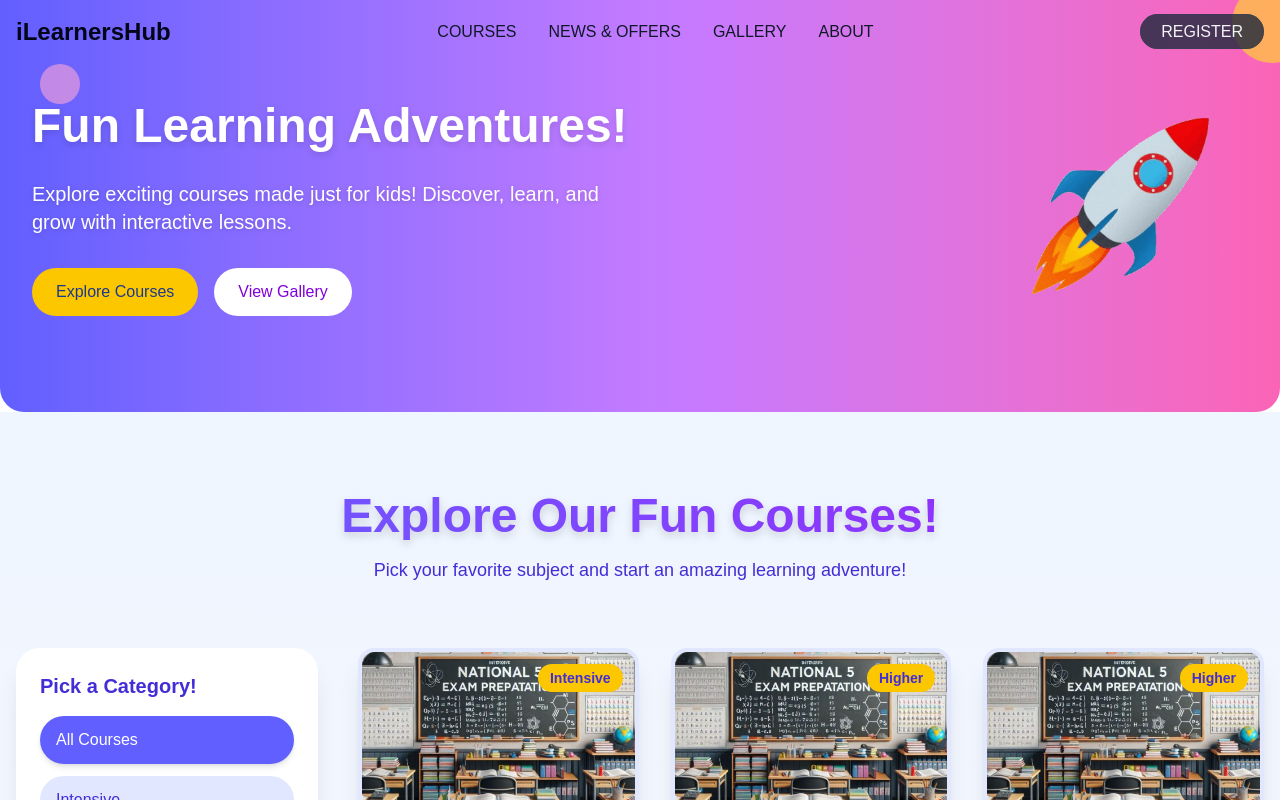
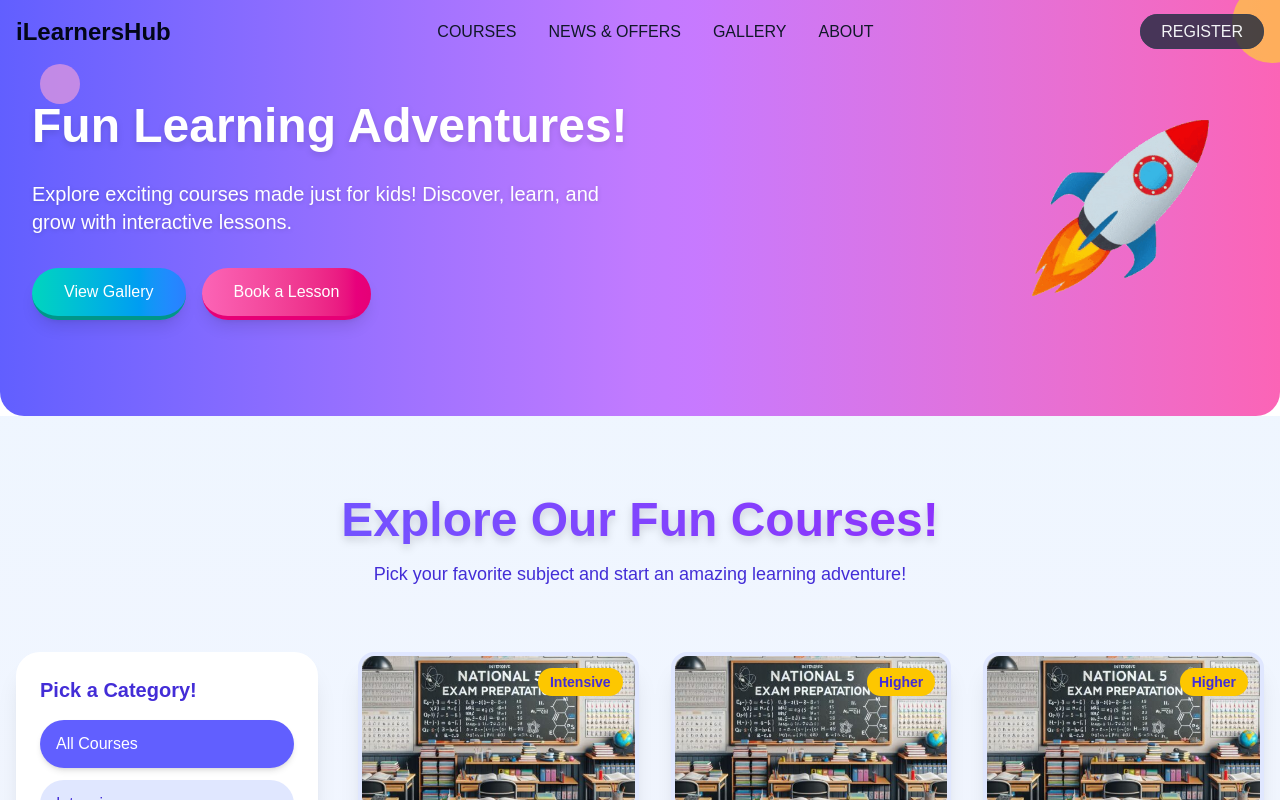
Before and after one commit to MoyasiGinko/iLearners-Hub, a Next.js app: page /courses in a window 1280 px wide. Shown: the top 800 px of the page. Built offline with nearby package versions, Linux system fonts and the light colour scheme.

Commit message:
fix the button

```diff
--- a/components/about/hero/index.tsx
+++ b/components/about/hero/index.tsx
@@ -3,6 +3,7 @@ import React, { useEffect, useState } from "react";
 import Link from "next/link";
 import { motion } from "framer-motion";
 import Image from "next/image";
+import CustomButton from "@/components/common/CustomButton";
 
 const Hero: React.FC = () => {
   const [isMobile, setIsMobile] = useState(false);
@@ -42,16 +43,16 @@ const Hero: React.FC = () => {
             and achieve their dreams. Join us on this exciting journey!
           </p>
           <div className="flex flex-wrap gap-3 md:gap-4">
-            <Link href="/courses">
-              <span className="bg-yellow-400 text-blue-900 px-5 sm:px-6 py-2.5 sm:py-3 rounded-full font-medium hover:bg-yellow-300 transition-all inline-block text-sm sm:text-base whitespace-nowrap">
-                Explore Courses
-              </span>
-            </Link>
-            <Link href="/contact">
-              <span className="bg-white text-purple-700 px-5 sm:px-6 py-2.5 sm:py-3 rounded-full font-medium hover:bg-opacity-90 transition-all inline-block text-sm sm:text-base whitespace-nowrap">
-                Contact Us
-              </span>
-            </Link>
+            <CustomButton
+              text="Explore Courses"
+              href="/courses"
+              className="bg-gradient-to-r from-yellow-400 to-yellow-500 border-yellow-600 hover:bg-opacity-90"
+            />
+            <CustomButton
+              text="Book a Lesson"
+              href="/register"
+              className="bg-gradient-to-r from-pink-400 to-pink-600 border-pink-600 hover:bg-opacity-90"
+            />
           </div>
         </motion.div>
 
--- a/components/common/CustomButton.tsx
+++ b/components/common/CustomButton.tsx
@@ -16,9 +16,9 @@ const CustomButton: React.FC<CustomButtonProps> = ({
       <a
         href={href} // Use the href prop here
         className={`px-8 inline-block py-3 rounded-full
-       bg-gradient-to-r from-teal-400 to-blue-500 text-white font-medium
+        text-white font-medium
        shadow-lg hover:shadow-xl
-       border-b-4 border-teal-600
+       border-b-4
        active:border-b-0 active:border-t-0 active:shadow-inner
        active:translate-y-1 hover:-translate-y-1
        transform transition-all duration-200
--- a/components/courses/hero/index.tsx
+++ b/components/courses/hero/index.tsx
@@ -3,6 +3,7 @@ import React, { useEffect, useState } from "react";
 import Link from "next/link";
 import { motion } from "framer-motion";
 import Image from "next/image";
+import CustomButton from "@/components/common/CustomButton";
 
 const Hero: React.FC = () => {
   const [isMobile, setIsMobile] = useState(false);
@@ -42,16 +43,16 @@ const Hero: React.FC = () => {
             grow with interactive lessons.
           </p>
           <div className="flex flex-wrap gap-3 md:gap-4">
-            <Link href="/courses">
-              <span className="bg-yellow-400 text-blue-900 px-5 sm:px-6 py-2.5 sm:py-3 rounded-full font-medium hover:bg-yellow-300 transition-all inline-block text-sm sm:text-base whitespace-nowrap">
-                Explore Courses
-              </span>
-            </Link>
-            <Link href="/gallery">
-              <span className="bg-white text-purple-700 px-5 sm:px-6 py-2.5 sm:py-3 rounded-full font-medium hover:bg-opacity-90 transition-all inline-block text-sm sm:text-base whitespace-nowrap">
-                View Gallery
-              </span>
-            </Link>
+            <CustomButton
+              text="View Gallery"
+              href="/gallery"
+              className="bg-gradient-to-r from-teal-400 to-blue-500 border-teal-600 hover:bg-opacity-90"
+            />
+            <CustomButton
+              text="Book a Lesson"
+              href="/register"
+              className="bg-gradient-to-r from-pink-400 to-pink-600 border-pink-600 hover:bg-opacity-90"
+            />
           </div>
         </motion.div>
 
--- a/components/gallery/hero/index.tsx
+++ b/components/gallery/hero/index.tsx
@@ -3,6 +3,7 @@ import React, { useEffect, useState } from "react";
 import Link from "next/link";
 import { motion } from "framer-motion";
 import Image from "next/image";
+import CustomButton from "@/components/common/CustomButton";
 
 const Hero: React.FC = () => {
   const [isMobile, setIsMobile] = useState(false);
@@ -42,16 +43,16 @@ const Hero: React.FC = () => {
             through engaging activities and fun educational projects.
           </p>
           <div className="flex flex-wrap gap-3 md:gap-4">
-            <Link href="/courses">
-              <span className="bg-yellow-400 text-blue-900 px-5 sm:px-6 py-2.5 sm:py-3 rounded-full font-medium hover:bg-yellow-300 transition-all inline-block text-sm sm:text-base whitespace-nowrap">
-                Join the Fun
-              </span>
-            </Link>
-            <Link href="/news-offers">
-              <span className="bg-white text-purple-700 px-5 sm:px-6 py-2.5 sm:py-3 rounded-full font-medium hover:bg-opacity-90 transition-all inline-block text-sm sm:text-base whitespace-nowrap">
-                See our Events
-              </span>
-            </Link>
+            <CustomButton
+              text="Join the Fun"
+              href="/courses"
+              className="bg-gradient-to-r from-yellow-400 to-yellow-500 border-yellow-600 hover:bg-opacity-90"
+            />
+            <CustomButton
+              text="See our Events"
+              href="/news-offers"
+              className="bg-gradient-to-r from-purple-400 to-purple-500 border-purple-600 hover:bg-opacity-90"
+            />
           </div>
         </motion.div>
 
--- a/components/news-offers/hero/index.tsx
+++ b/components/news-offers/hero/index.tsx
@@ -9,6 +9,7 @@ import {
   AnimatePresence,
 } from "framer-motion";
 import Image from "next/image";
+import CustomButton from "@/components/common/CustomButton";
 
 const Hero: React.FC = () => {
   const [isMobile, setIsMobile] = useState(false);
@@ -139,24 +140,16 @@ const Hero: React.FC = () => {
             exciting offers designed especially for our young learners!
           </p>
           <div className="flex flex-wrap gap-3 md:gap-4">
-            <Link href="/courses">
-              <motion.span
-                whileHover={{ scale: 1.05 }}
-                whileTap={{ scale: 0.95 }}
-                className="bg-orange-400 text-white px-5 sm:px-6 py-2.5 sm:py-3 rounded-full font-medium hover:bg-orange-300 transition-all inline-block text-sm sm:text-base whitespace-nowrap"
-              >
-                Explore Courses
-              </motion.span>
-            </Link>
-            <Link href="/offers">
-              <motion.span
-                whileHover={{ scale: 1.05 }}
-                whileTap={{ scale: 0.95 }}
-                className="bg-purple-500 text-white px-5 sm:px-6 py-2.5 sm:py-3 rounded-full font-medium hover:bg-purple-400 transition-all inline-block text-sm sm:text-base whitespace-nowrap"
-              >
-                Special Offers
-              </motion.span>
-            </Link>
+            <CustomButton
+              text="Explore Courses"
+              href="/courses"
+              className="bg-gradient-to-r from-yellow-400 to-yellow-500 border-yellow-600 hover:bg-opacity-90"
+            />
+            <CustomButton
+              text="View Gallery"
+              href="/gallery"
+              className="bg-gradient-to-r from-purple-400 to-purple-500 border-purple-600 hover:bg-opacity-90"
+            />
           </div>
         </motion.div>
 
--- a/components/register/hero/index.tsx
+++ b/components/register/hero/index.tsx
@@ -3,6 +3,7 @@ import React, { useEffect, useState } from "react";
 import Link from "next/link";
 import { motion } from "framer-motion";
 import Image from "next/image";
+import CustomButton from "@/components/common/CustomButton";
 
 const Hero: React.FC = () => {
   const [isMobile, setIsMobile] = useState(false);
@@ -42,16 +43,16 @@ const Hero: React.FC = () => {
             here to support your learning journey!
           </p>
           <div className="flex flex-wrap gap-3 md:gap-4">
-            <Link href="/courses">
-              <span className="bg-yellow-400 text-blue-900 px-5 sm:px-6 py-2.5 sm:py-3 rounded-full font-medium hover:bg-yellow-300 transition-all inline-block text-sm sm:text-base whitespace-nowrap">
-                Explore Courses
-              </span>
-            </Link>
-            <Link href="/news-offers">
-              <span className="bg-white text-purple-700 px-5 sm:px-6 py-2.5 sm:py-3 rounded-full font-medium hover:bg-opacity-90 transition-all inline-block text-sm sm:text-base whitespace-nowrap">
-                Check our Events
-              </span>
-            </Link>
+            <CustomButton
+              text="Explore Courses"
+              href="/courses"
+              className="bg-gradient-to-r from-yellow-400 to-yellow-500 border-yellow-600 hover:bg-opacity-90"
+            />
+            <CustomButton
+              text="Check Our Events"
+              href="/news-offers"
+              className="bg-gradient-to-r from-purple-400 to-purple-500 border-purple-600 hover:bg-opacity-90"
+            />
           </div>
         </motion.div>
 
```
